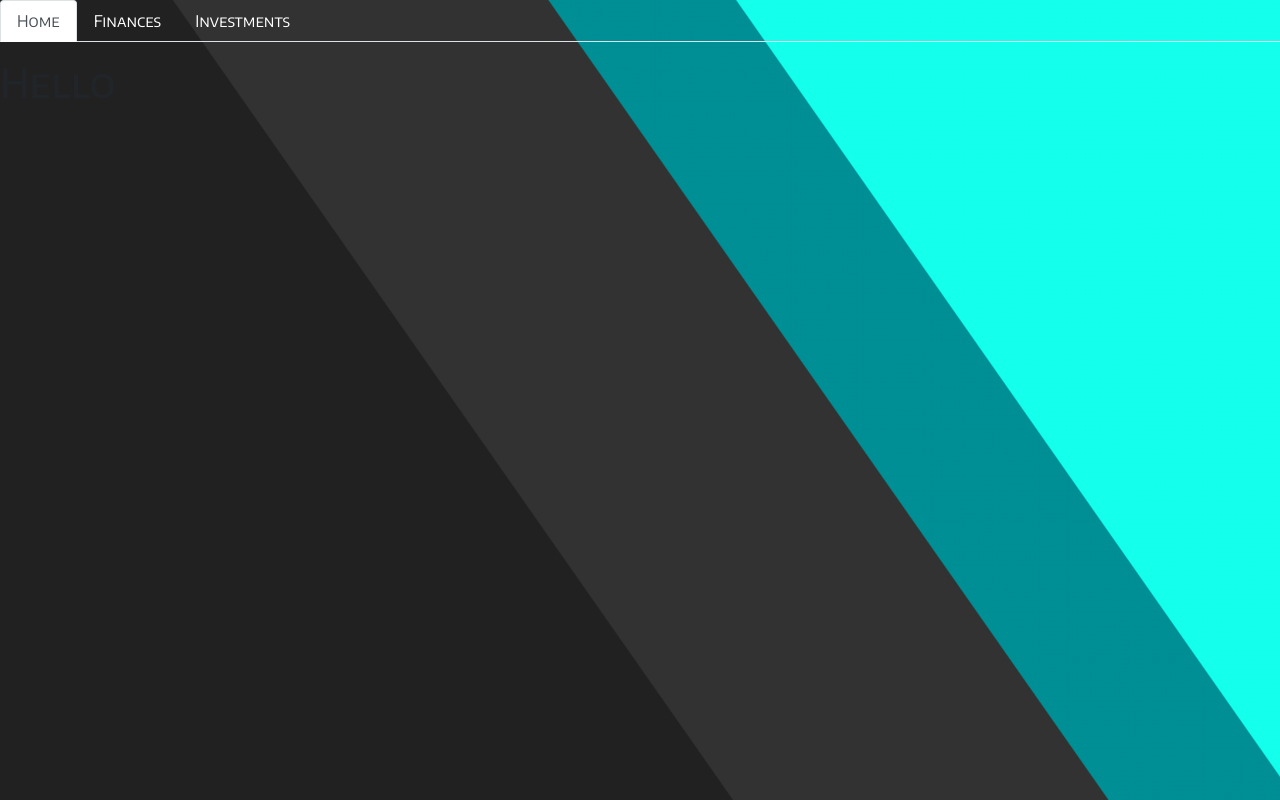
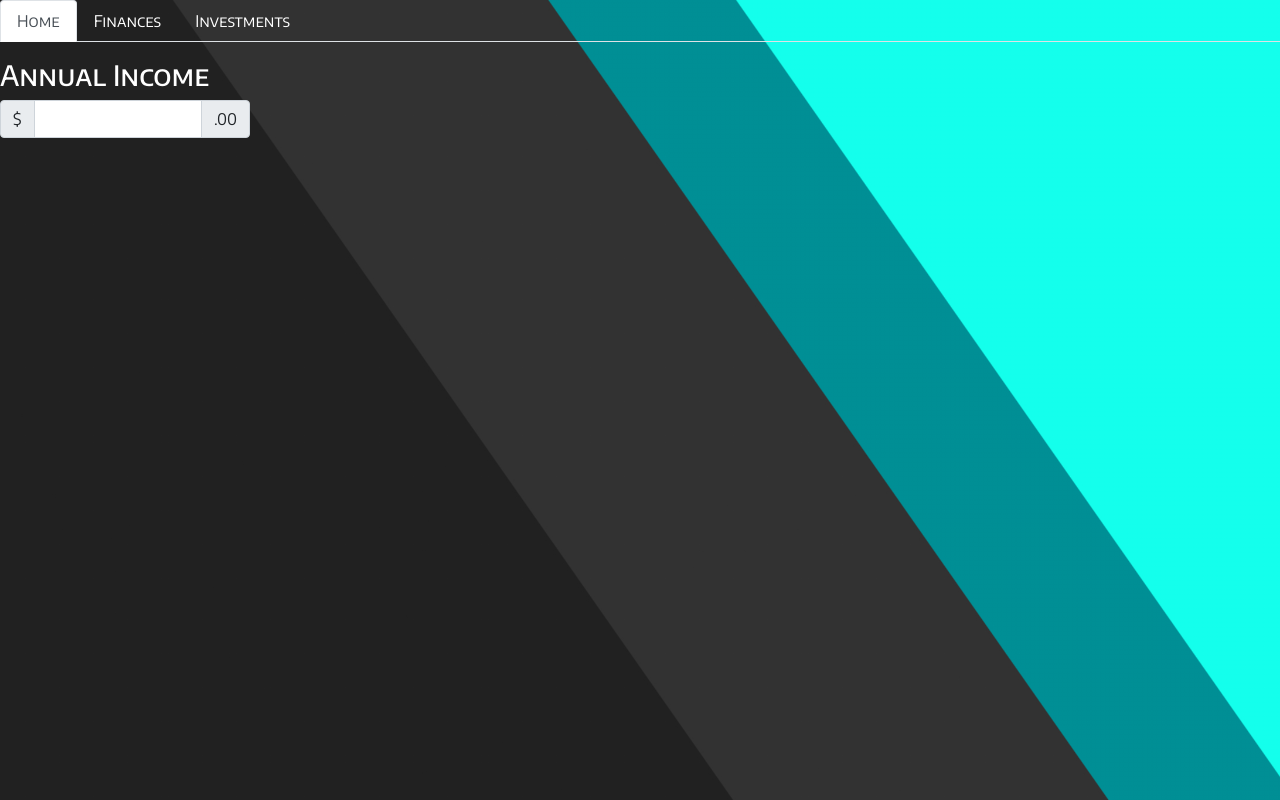
Before and after one commit to kebinghill/react-electron-finance, a React (Create React App) app: page / in a window 1280 px wide. Built offline with nearby package versions, Linux system fonts and the light colour scheme.

Commit message:
added home view, annual income input field, may change later

```diff
--- a/src/Header.jsx
+++ b/src/Header.jsx
@@ -1,13 +1,16 @@
 import React from 'react';
+import HomeView from './HomeView';
+
+//STYLING
 import { Tabs, Tab } from 'react-bootstrap';
 import './Header.css';
 
 export default function Header() {
   return (
-    <div className="header">
+    <div id="header">
       <Tabs defaultActiveKey="home" id="header-tabs" className="mb-3">
         <Tab eventKey="home" title="Home">
-          <h1>Hello</h1>
+          <HomeView />
         </Tab>
         <Tab eventKey="profile" title="Finances">
           <h2>World</h2>
--- /dev/null
+++ b/src/HomeView.jsx
@@ -0,0 +1,20 @@
+import React from 'react';
+import { InputGroup, FormControl } from 'react-bootstrap';
+
+export default function HomeView() {
+  return (
+    <div id="home-view">
+      <h3>Annual Income</h3>
+      <InputGroup
+        className="mb-3"
+        style={{
+          width: '250px',
+        }}
+      >
+        <InputGroup.Text>$</InputGroup.Text>
+        <FormControl aria-label="Amount (to the nearest dollar)" />
+        <InputGroup.Text>.00</InputGroup.Text>
+      </InputGroup>
+    </div>
+  );
+}
--- a/src/index.css
+++ b/src/index.css
@@ -1,5 +1,6 @@
 body {
   margin: 0;
+  color: white;
   background: url('background-image.jpeg') no-repeat center center fixed;
   background-size: cover;
   font-family: 'Encode-Sans-SC';
```
